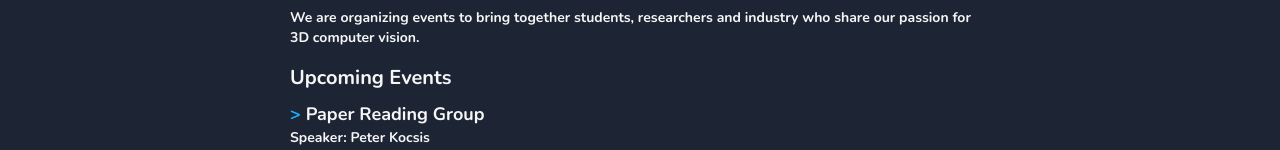
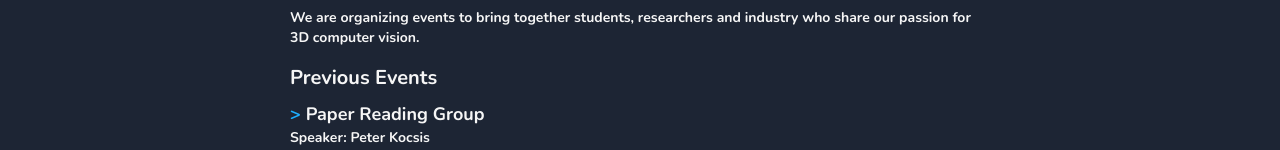
Before and after one commit to tumvision/tumvision.github.io, a Next.js app: page /meetups in a window 1280 px wide. Shown: the part 152-302 px from the top of the page. Built offline with nearby package versions, Linux system fonts and the light colour scheme.

Commit message:
Update page.tsx

```diff
--- a/app/meetups/page.tsx
+++ b/app/meetups/page.tsx
@@ -12,7 +12,7 @@ export default function Meetups() {
         We are organizing events to bring together students, researchers and
         industry who share our passion for 3D computer vision.
       </Text>
-      <Headline className="text-xl mt-4">Upcoming Events</Headline>
+      <Headline className="text-xl mt-4">Previous Events</Headline>
       <ReadingGroup
         speaker="Peter Kocsis"
         time="17.10.2024 18:00-19:00"
```
